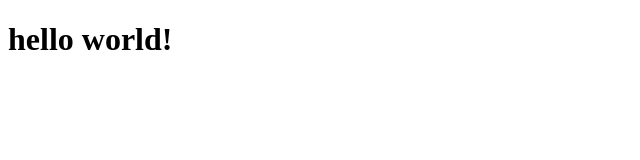
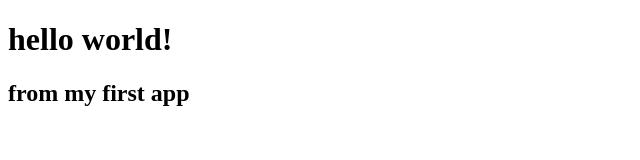
Before and after one commit to Dimax55/gitTest, a plain HTML site: page index.html in a window 1280 px wide. Shown: the whole page, without its empty margins (0-640 px from the left). Drawn offline with Linux system fonts and the light colour scheme.

Commit message:
=with h2

```diff
--- a/index.html
+++ b/index.html
@@ -7,5 +7,6 @@
 </head>
 <body>
     <h1>hello world!</h1>
+    <h2>from my first app</h2>
 </body>
 </html>
```
